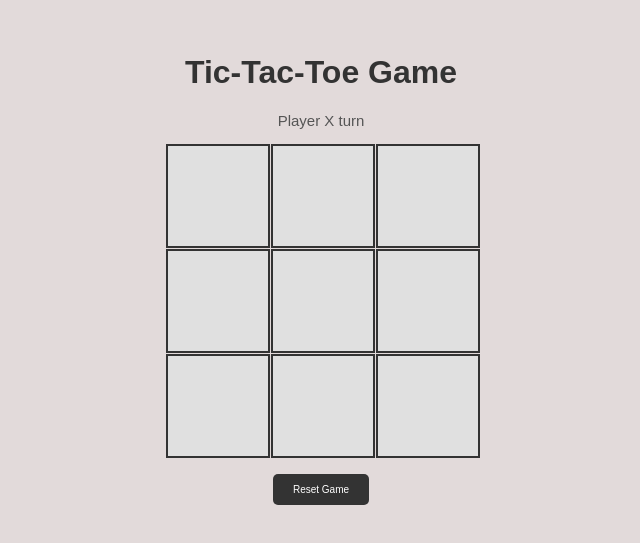
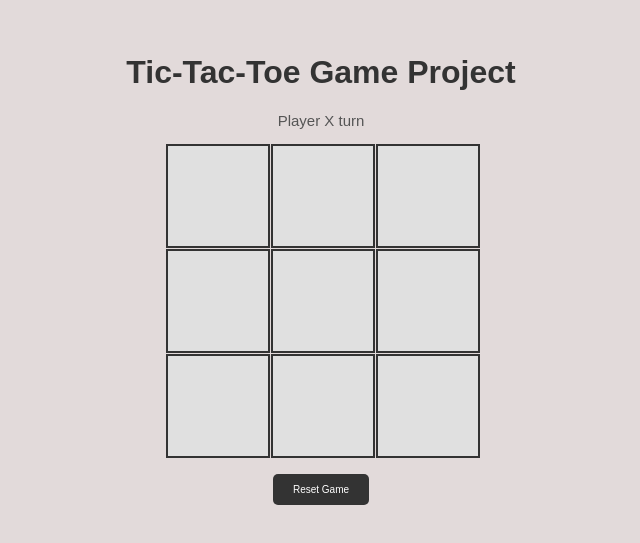
Before and after one commit to KatrinaPa/tic-tac-toe-game, a plain HTML site: page tic_tac_toe/index.html in a window 1280 px wide. Shown: the part 131-674 px from the top of the page, without its empty margins (319-959 px from the left). Drawn offline with Linux system fonts and the light colour scheme.

Commit message:
Changed title and h1

```diff
--- a/tic_tac_toe/index.html
+++ b/tic_tac_toe/index.html
@@ -3,11 +3,11 @@
 <head>
     <meta charset="UTF-8">
     <meta name="viewport" content="width=device-width, initial-scale=1.0">
-    <title>Tic-Tac-Toe</title>
+    <title>Tic-Tac-Toe Game</title>
     <link rel="stylesheet" href="style.css">
 </head>
 <body>
-    <h1>Tic-Tac-Toe Game</h1>
+    <h1>Tic-Tac-Toe Game Project</h1>
 
     <!-- Display for current player's turn or game result -->
      <div id="status">Player X turn</div>
```
